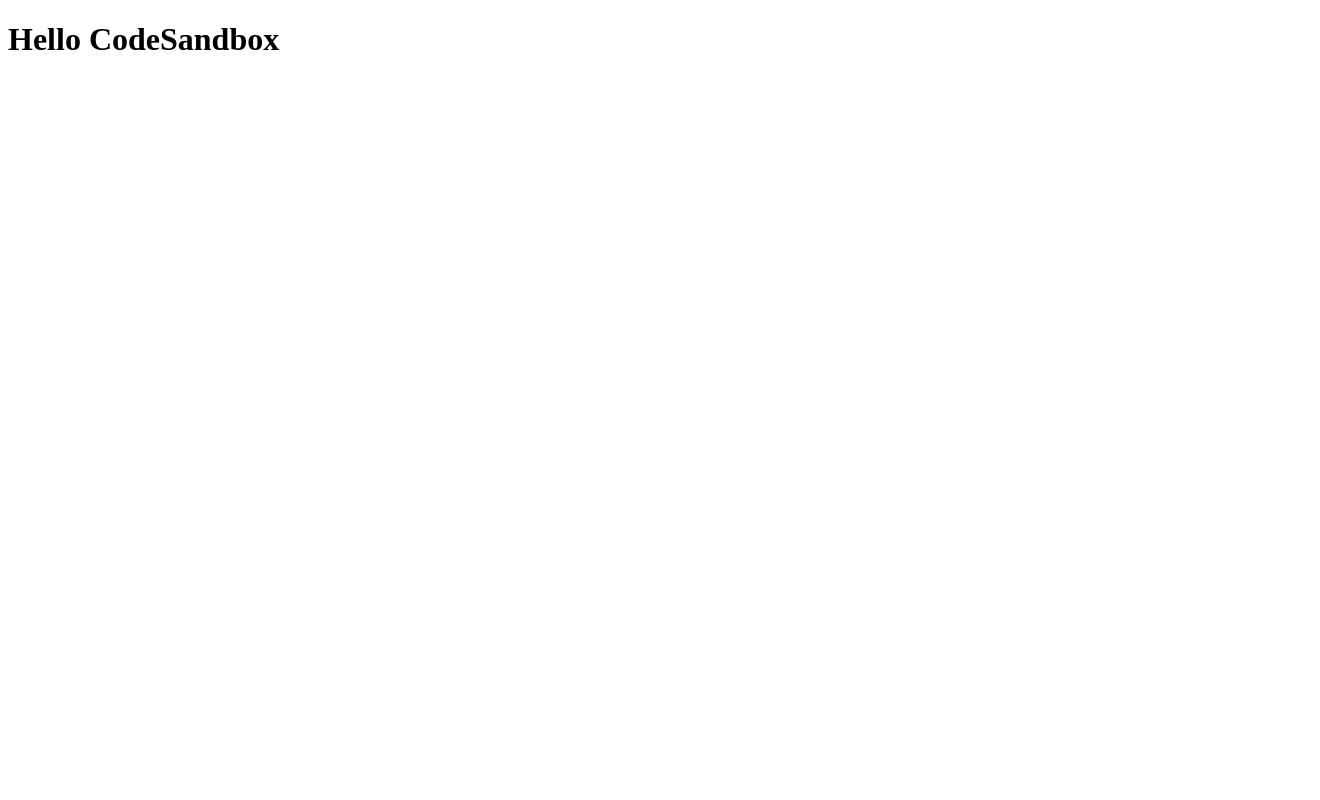
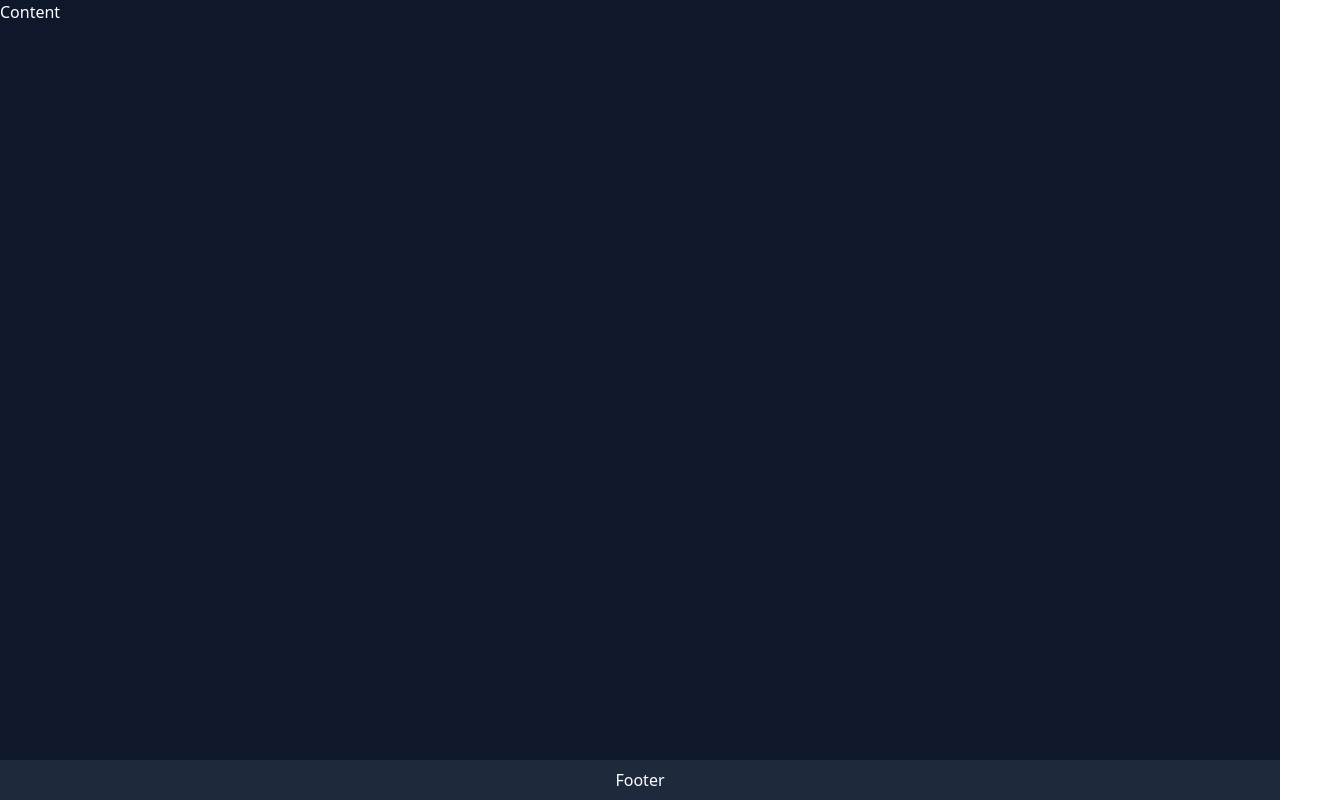
Before and after one commit to samarthhegdekalgar/Rick-Morty-sitcom, a React (Create React App) app: page / in a window 1280 px wide. Shown: the whole page, 1320 px wide, since content can reach past the window. Built offline with nearby package versions, Linux system fonts and the light colour scheme.

Commit message:
feat: layout created

```diff
--- a/package.json
+++ b/package.json
@@ -6,6 +6,7 @@
     "@testing-library/jest-dom": "^5.16.4",
     "@testing-library/react": "^13.1.1",
     "@testing-library/user-event": "^13.5.0",
+    "antd": "^4.20.1",
     "react": "^18.1.0",
     "react-dom": "^18.1.0",
     "react-scripts": "5.0.1",
@@ -42,6 +43,9 @@
     "@types/node": "^17.0.30",
     "@types/react": "^18.0.8",
     "@types/react-dom": "^18.0.3",
+    "autoprefixer": "^10.4.5",
+    "postcss": "^8.4.12",
+    "tailwindcss": "^3.0.24",
     "tslint": "^6.1.3",
     "tslint-config-prettier": "^1.18.0",
     "tslint-plugin-prettier": "^2.3.0",
--- /dev/null
+++ b/postcss.config.js
@@ -0,0 +1,6 @@
+module.exports = {
+  plugins: {
+    tailwindcss: {},
+    autoprefixer: {},
+  },
+}
--- a/src/App.tsx
+++ b/src/App.tsx
@@ -1,10 +1,11 @@
 import React from 'react';
+import Layout from './components/Layout';
+import './styles/global.css';
+import './styles/index.css'
 
 function App() {
   return (
-    <div>
-      <h1>Hello CodeSandbox</h1>
-    </div>
+    <Layout />
   );
 }
 
--- /dev/null
+++ b/src/components/Layout.tsx
@@ -0,0 +1,31 @@
+import { FC, useState } from "react";
+import { Layout as AntdLayout } from "antd";
+import { Content, Footer, } from "antd/lib/layout/layout";
+import Sider from "antd/lib/layout/Sider";
+import { CloseOutlined, CloseSquareTwoTone } from "@ant-design/icons";
+/**
+ * This component contains the layout of the app.
+ */
+const Layout: FC = () => {
+    const [collapsed, setCollapsed] = useState(true);
+
+    return (
+        <AntdLayout className={'text-white h-screen overflow-clip bg-slate-900'}>
+            <AntdLayout className="h-full">
+                <Content className={`${collapsed ? 'w-full' : 'w-[60%] opacity-50 pointer-events-none'}  h-full transition-all`} onClick={() => setCollapsed(!collapsed)}>Content</Content>
+                <Sider className="h-full bg-slate-700 absolute top-0 right-0 z-10 transition-all " width={collapsed ? '0%' : '40%'}>
+                    <div className="p-2">
+                        <button onClick={() => setCollapsed(true)} className="focus:outline-none">
+                            <svg viewBox="64 64 896 896" focusable="false" data-icon="close" className="h-8 w-8" fill="currentColor" aria-hidden="true"><path d="M563.8 512l262.5-312.9c4.4-5.2.7-13.1-6.1-13.1h-79.8c-4.7 0-9.2 2.1-12.3 5.7L511.6 449.8 295.1 191.7c-3-3.6-7.5-5.7-12.3-5.7H203c-6.8 0-10.5 7.9-6.1 13.1L459.4 512 196.9 824.9A7.95 7.95 0 00203 838h79.8c4.7 0 9.2-2.1 12.3-5.7l216.5-258.1 216.5 258.1c3 3.6 7.5 5.7 12.3 5.7h79.8c6.8 0 10.5-7.9 6.1-13.1L563.8 512z"></path>
+                            </svg>
+                        </button>
+                    </div>
+                    <div>
+                    </div>
+                </Sider>
+            </AntdLayout>
+            <Footer className="bg-slate-800 w-full h-10 grid place-content-center bottom-0 absolute">Footer</Footer>
+        </AntdLayout>
+    );
+}
+export default Layout;
--- /dev/null
+++ b/src/styles/global.css
@@ -0,0 +1,5 @@
+html,
+body {
+    margin: 0;
+    padding: 0;
+}
--- /dev/null
+++ b/src/styles/index.css
@@ -0,0 +1,3 @@
+@tailwind base;
+@tailwind components;
+@tailwind utilities;
--- /dev/null
+++ b/tailwind.config.js
@@ -0,0 +1,9 @@
+module.exports = {
+  content: [
+    "./src/**/*.{js,jsx,ts,tsx}",
+  ],
+  theme: {
+    extend: {},
+  },
+  plugins: [],
+}
```
Also changed, not shown: 1 other file (tests, documents, lock files or other folders).
